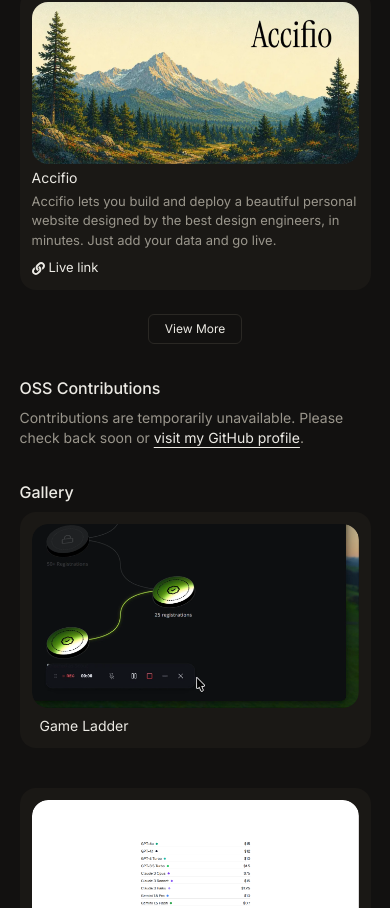
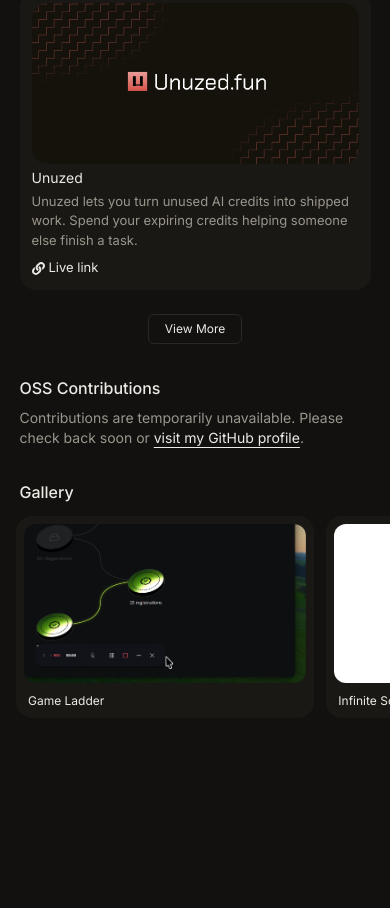
Before and after one commit to shaikhFaris/portfolio-2.0, a Next.js app: page / in a window 390 px wide. Shown: the part 1296-2204 px from the top of the page. After the commit the page ends 2070 px from the top, so only its background shows below. Built offline with nearby package versions, Linux system fonts and the light colour scheme; no server answers.

Commit message:
feat: Enhance layout and component styles for improved responsiveness and accessibility

```diff
--- a/src/app/layout.tsx
+++ b/src/app/layout.tsx
@@ -67,7 +67,7 @@ export default function RootLayout({
           <HiTerminal />
         </div> */}
 
-        <div className="flex justify-center">
+        <div className="flex justify-center overflow-hidden">
           {children}
           <Analytics />
         </div>
--- a/src/components/component-showcase/ComponentCard.tsx
+++ b/src/components/component-showcase/ComponentCard.tsx
@@ -72,13 +72,13 @@ export default function ComponentCard({ item }: ComponentCardProps) {
         setIsHovered(true);
       }}
       onMouseLeave={() => setIsHovered(false)}
-      className="w-full md:w-[48%] mb-10 p-3 bg-[var(--card)] rounded-2xl hover:bg-[var(--card-hover)] hover:cursor-default"
+      className="flex w-[85cqw] max-w-[calc(100vw-2rem)] shrink-0 snap-start flex-col rounded-2xl bg-[var(--card)] p-2 hover:cursor-default hover:bg-[var(--card-hover)] focus-visible:outline-2 focus-visible:outline-offset-2 focus-visible:outline-[var(--foreground)] sm:w-[60cqw] sm:p-3 md:w-[48cqw]"
     >
-      <div className="relative w-full h-full rounded-2xl overflow-hidden">
+      <div className="relative aspect-video w-full shrink-0 overflow-hidden rounded-xl sm:rounded-2xl">
         {hasVideo ? (
           <video
             ref={videoRef}
-            className="h-full w-full object-cover transition-transform duration-500 ease-out"
+            className="absolute inset-0 h-full w-full object-cover transition-transform duration-500 ease-out motion-reduce:transition-none"
             src={item.video}
             poster={item.poster ?? item.image}
             autoPlay={!reduceMotion}
@@ -93,13 +93,15 @@ export default function ComponentCard({ item }: ComponentCardProps) {
           <Image
             src={item.poster ?? item.image}
             alt={`${item.title} preview image`}
-            width={800}
-            height={600}
-            className="w-full rounded-2xl h-full object-cover transition-transform duration-500 "
+            fill
+            sizes="(min-width: 1024px) 29vw, (min-width: 768px) 39vw, (min-width: 640px) 54vw, 77vw"
+            className="object-cover transition-transform duration-500 motion-reduce:transition-none"
           />
         )}
       </div>
-      <h3 className="mt-2 ml-2 text-sm">{item.title}</h3>
+      <h3 className="mt-2 px-1 text-xs leading-relaxed break-words sm:px-2 sm:text-sm">
+        {item.title}
+      </h3>
     </motion.article>
   );
 }
--- a/src/components/component-showcase/ComponentGallery.tsx
+++ b/src/components/component-showcase/ComponentGallery.tsx
@@ -7,7 +7,12 @@ interface ComponentGalleryProps {
 
 export default function ComponentGallery({ items }: ComponentGalleryProps) {
   return (
-    <div className="flex flex-wrap items-center justify-between">
+    <div
+      role="region"
+      aria-label="Gallery previews"
+      tabIndex={0}
+      className="flex w-full min-w-0 snap-x snap-proximity scroll-px-4 items-stretch gap-3 overflow-x-auto overscroll-x-contain px-4 pt-1 pb-4 [scrollbar-width:none] [&::-webkit-scrollbar]:hidden focus-visible:outline-2 focus-visible:-outline-offset-2 focus-visible:outline-[var(--foreground)] sm:scroll-px-6 sm:gap-4 sm:px-6"
+    >
       {items.map((item) => (
         <ComponentCard key={item.title} item={item} />
       ))}
--- a/src/lib/data/projects.ts
+++ b/src/lib/data/projects.ts
@@ -9,19 +9,19 @@ interface ProjectType {
 
 const projects: ProjectType[] = [
   {
+    img: "/proj-imgs/accifio.png",
+    name: "Accifio",
+    wLink: "https://accifio.xyz",
+    details:
+      "Accifio lets you build and deploy a beautiful personal website designed by the best design engineers, in minutes. Just add your data and go live.",
+    tag: "product",
+  },
+  {
     img: "/proj-imgs/unuzed.png",
     name: "Unuzed",
     wLink: "https://unuzed.fun",
     details:
       "Unuzed lets you turn unused AI credits into shipped work. Spend your expiring credits helping someone else finish a task.",
-    tag: "product",
-  },
-  {
-    img: "/proj-imgs/accifio.png",
-    name: "Accifio",
-    wLink: "https://accifio.xyz",
-    details:
-      "Accifio lets you build and deploy a beautiful personal website designed by the best design engineers, in minutes. Just add your data and go live.",
     tag: "product",
   },
   {
--- a/src/sections/Gallery.tsx
+++ b/src/sections/Gallery.tsx
@@ -5,11 +5,19 @@ import Heading from "@/components/Heading";
 import gallery from "@/lib/data/gallery";
 
 export default function GallerySection() {
+  // Size cards against the portfolio column while the section spans the viewport.
   return (
-    <section id="gallery-showcase" className="mt-8">
-      <Heading>Gallery</Heading>
+    <div className="@container">
+      <section
+        id="gallery-showcase"
+        className="relative left-1/2 mt-8 w-screen -translate-x-1/2"
+      >
+        <div className="mx-auto w-[90%] max-w-screen-2xl md:w-4/5 lg:w-[60%]">
+          <Heading>Gallery</Heading>
+        </div>
 
-      <ComponentGallery items={gallery} />
-    </section>
+        <ComponentGallery items={gallery} />
+      </section>
+    </div>
   );
 }
```
